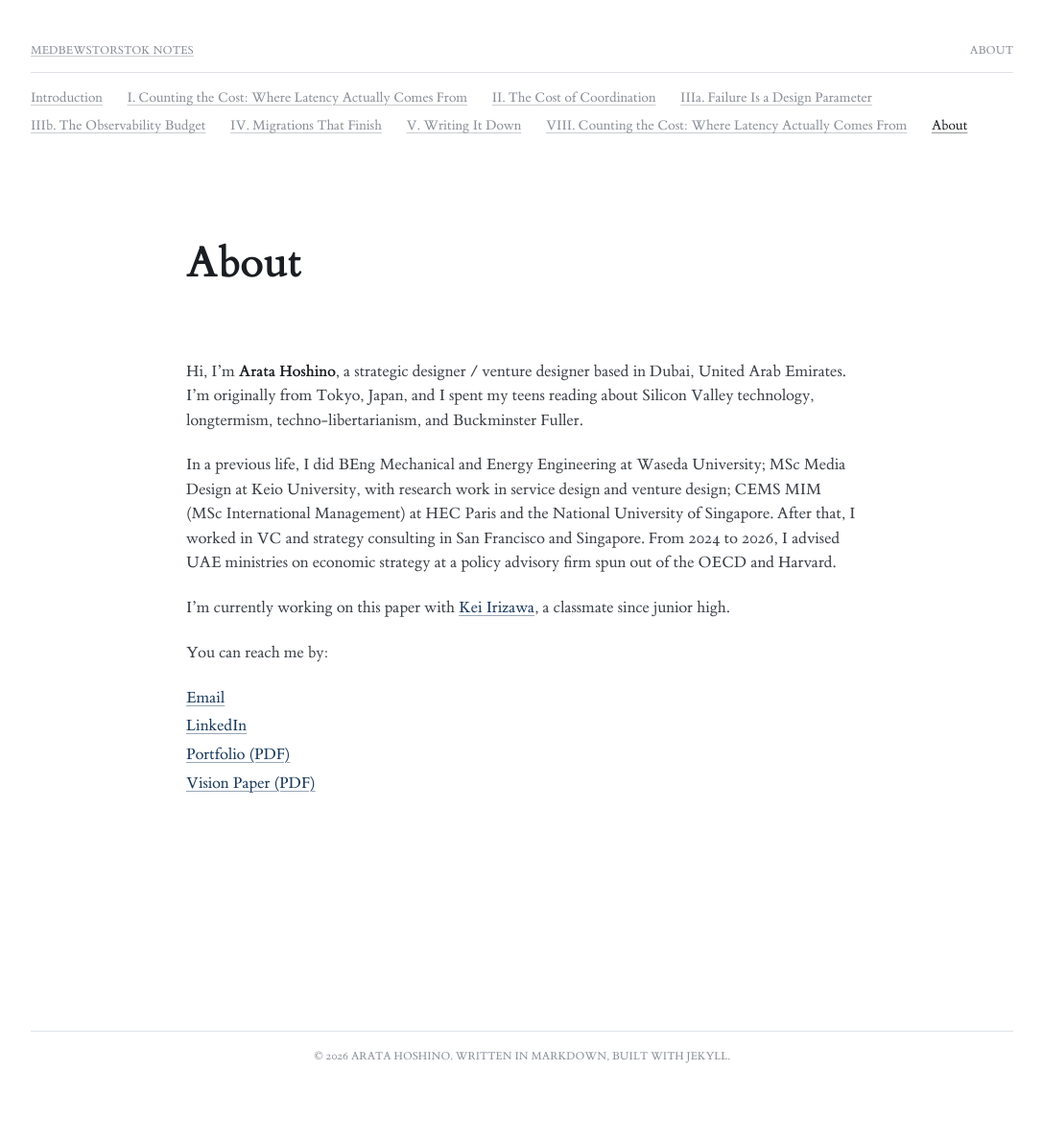
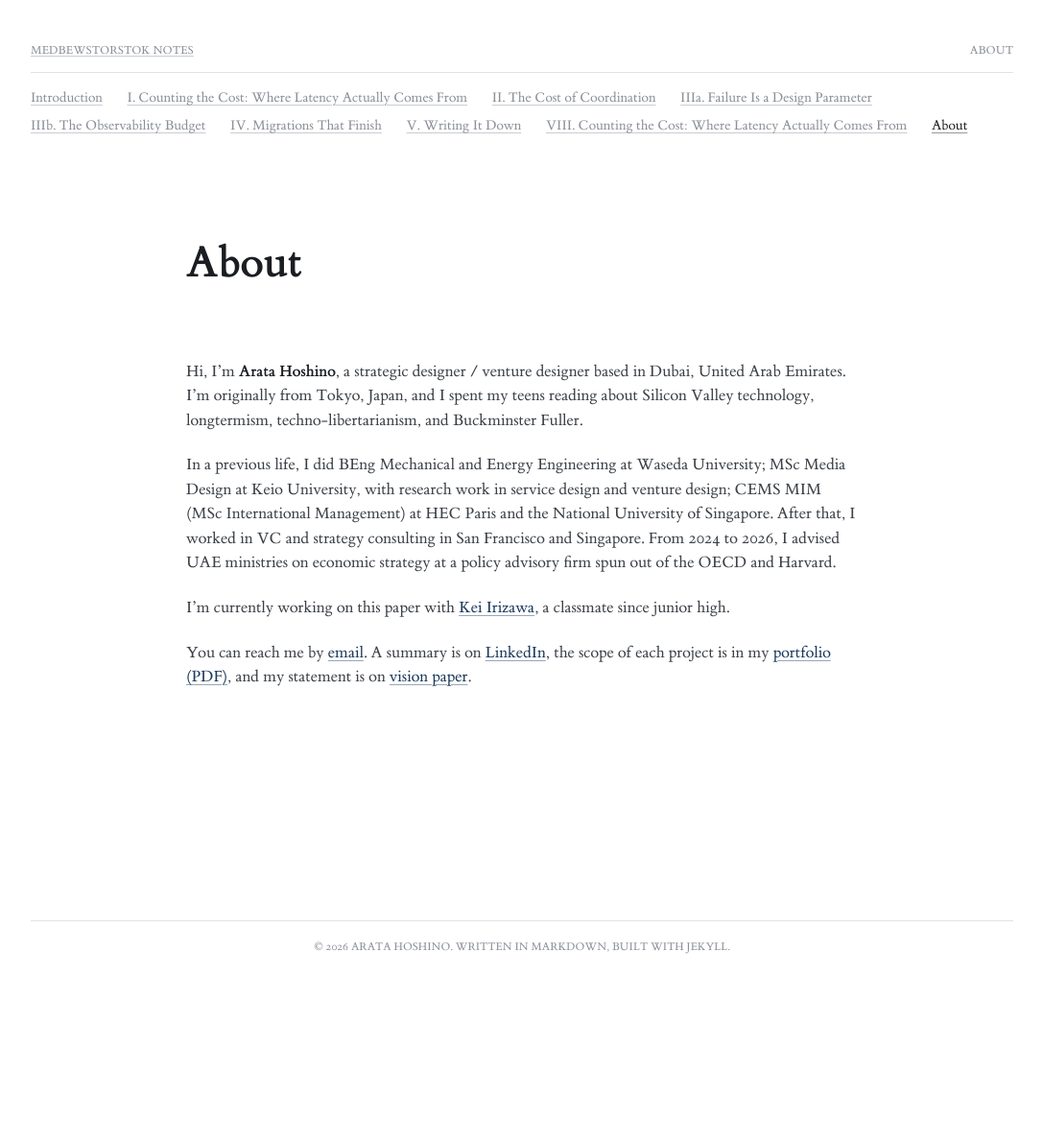
Before and after one commit to arata-hoshino/arata-hoshino.github.io, a Jekyll site: the page built from about.md, in a window 1280 px wide. Shown: the whole page at 96% size, without its empty margins (96-1183 px from the left). Built offline with Jekyll 4.4.1, drawn with Linux system fonts in a browser that asks for light colours; after the commit the page ends 1076 px from its top, so only the background shows below that.

Commit message:
Put the contact links back into a sentence
"You can reach me by email. A summary is on LinkedIn, the scope of each
project is in my portfolio (PDF), and my statement is on vision paper."
The four-line list goes, and with it the CSS that stripped its markers.

Co-Authored-By: Claude Opus 5 (1M context) <noreply@anthropic.com>

```diff
--- a/about.md
+++ b/about.md
@@ -20,10 +20,7 @@ I'm currently working on this paper with
 [Kei Irizawa](https://www.linkedin.com/in/kei-irizawa-211800121/){:target="_blank" rel="noopener"},
 a classmate since junior high.
 
-You can reach me by:
-
-- [Email](mailto:arata.h.hoshino@gmail.com)
-- [LinkedIn](https://www.linkedin.com/in/arata-hoshino/){:target="_blank" rel="noopener"}
-- [Portfolio (PDF)](/assets/arata-hoshino-portfolio.pdf)
-- [Vision Paper (PDF)](/assets/arata-hoshino-vision-paper.pdf)
-{:.contact}
+You can reach me by [email](mailto:arata.h.hoshino@gmail.com). A summary is on
+[LinkedIn](https://www.linkedin.com/in/arata-hoshino/){:target="_blank" rel="noopener"}, the
+scope of each project is in my [portfolio (PDF)](/assets/arata-hoshino-portfolio.pdf), and my
+statement is on [vision paper](/assets/arata-hoshino-vision-paper.pdf).
--- a/assets/css/style.css
+++ b/assets/css/style.css
@@ -552,23 +552,6 @@ main {
   color: var(--muted);
 }
 
-/* ------------------------------------------------------ contact list
-
-   A plain column of links: no markers, no indent.                      */
-
-.prose ul.contact {
-  margin: 0.6em 0 0;
-}
-
-.prose ul.contact > li {
-  margin: 0 0 0.25em;
-  padding-left: 0;
-}
-
-.prose ul.contact > li::before {
-  content: none;
-}
-
 /* ------------------------------------------------------- section rail
 
    Built by assets/js/section-rail.js. It lives in the left margin, so it
```
